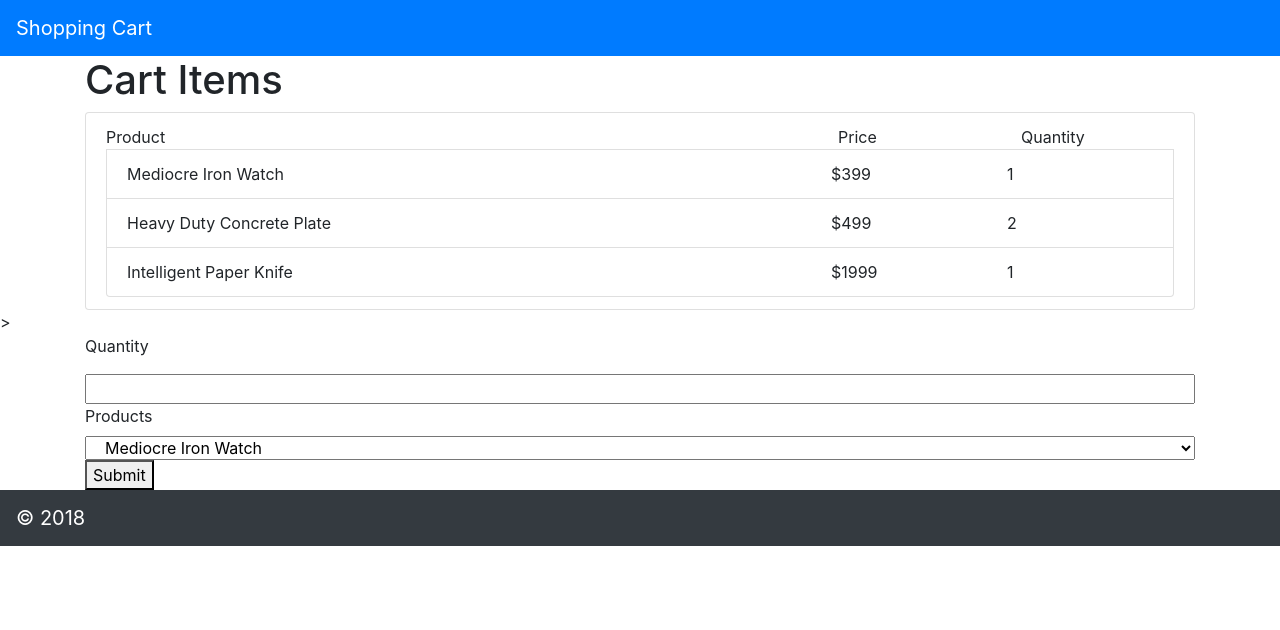
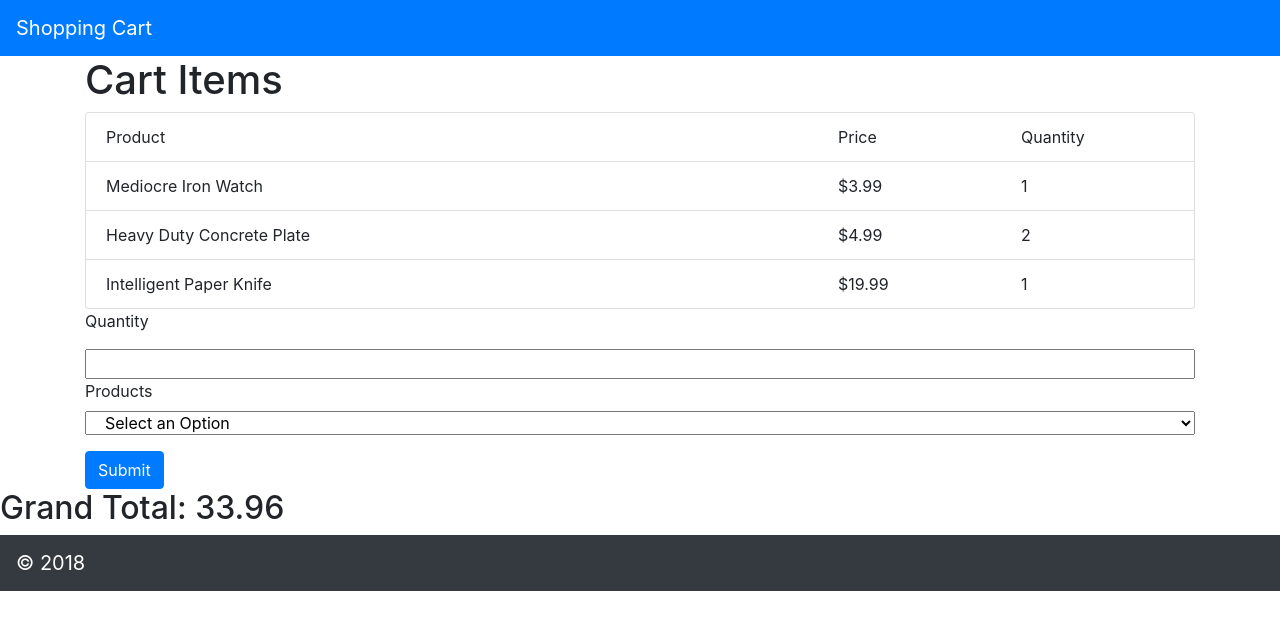
Before and after one commit to Kerrysage/Shopping-cart, a React (Create React App) app in the folder shopping-cart/: page / in a window 1280 px wide. Shown: the top 630 px of the page. Built offline with nearby package versions, Linux system fonts and the light colour scheme.

Commit message:
added all of the products to the drop down list, and made them able to add to the list

```diff
--- a/shopping-cart/src/AddItems.js
+++ b/shopping-cart/src/AddItems.js
@@ -1,7 +1,6 @@
 import React, { Component } from 'react';
 
 class AddItem extends Component {
-
     renderOptions = () => {
         return this.props.AddItemList.map((product) => {
             return <option key={product.id}> {product.name}</option>
@@ -23,24 +22,32 @@ class AddItem extends Component {
         console.log(productAttributes)
     }
 
+    componentDidMount(){
+        console.log("chris added this",this.props.AddItemList)
+    }
+
     render () {
         return (
-            <div className="container">
+            <form className="container">
                 <div className="list-group">
                     <div>
                         <p>Quantity</p>
                     </div>
-                <form>
-                    {/* <label>Quantity</label> */}
-                    <input type="number" min="0" className="col-md-12" />
+                    <input onChange={this.props.modQuantity} input type="number" min="0" className="col-md-12" />
+                    <div>
                         <label>Products</label>
-                    <select className="container" ref="dropDown" onChange={this.selectChanged}>
-                        {this.renderOptions()}
+                    </div>
+                    <select onChange={this.props.modProduct} className="container">
+                        <option defaultValue="Select an Option" selected>Select an Option </option>
+                        {this.props.AddItemList.map(item => {
+                            return <option prodID={item.id} price={item.priceInCents} value={item.name}>{item.name} </option>
+                            })}
                     </select>
-                    <button onClick = {this.itemAdder}>Submit</button>
-                </form>
+                    <div className="sep">
+                        <button onClick = {this.props.modify} type="button" className="btn btn-primary">Submit</button>
                     </div>
                 </div>
+             </form>
         )
     }
 }
--- a/shopping-cart/src/App.css
+++ b/shopping-cart/src/App.css
@@ -1,3 +1,3 @@
 .sep {
-  margin-top: 2em;
+  margin-top: 1em;
 }
--- a/shopping-cart/src/App.js
+++ b/shopping-cart/src/App.js
@@ -1,51 +1,121 @@
 import React, { Component } from 'react';
-import Header from './Header';
+import Header from './Header'
 import Footer from './Footer'
 import CartItems from './CartItems'
 import CartItem from './CartItem'
 import AddItems from './AddItems'
-import './App.css';
+import './App.css'
 
 class App extends Component {
-  constructor(props){
+  constructor(props) {
     super(props)
     this.state = {
-    cartItemsList:[
-      { id: 1, product: { id: 40, name: 'Mediocre Iron Watch', priceInCents: 399 }, quantity: 1 },
-      { id: 2, product: { id: 41, name: 'Heavy Duty Concrete Plate', priceInCents: 499 }, quantity: 2 },
-      { id: 3, product: { id: 42, name: 'Intelligent Paper Knife', priceInCents: 1999 }, quantity: 1 },
-
+      cartItemsList: [{
+          id: 1,
+          product: {
+            id: 40,
+            name: 'Mediocre Iron Watch',
+            priceInCents: 399
+          },
+          quantity: 1
+        },
+        {
+          id: 2,
+          product: {
+            id: 41,
+            name: 'Heavy Duty Concrete Plate',
+            priceInCents: 499
+          },
+          quantity: 2
+        },
+        {
+          id: 3,
+          product: {
+            id: 42,
+            name: 'Intelligent Paper Knife',
+            priceInCents: 1999
+          },
+          quantity: 1
+        }
       ],
 
-    AddItemList:[
-      { id: 40, name: 'Mediocre Iron Watch', priceInCents: 399 },
-      { id: 41, name: 'Heavy Duty Concrete Plate', priceInCents: 499 },
-      { id: 42, name: 'Intelligent Paper Knife', priceInCents: 1999 },
-      { id: 43, name: 'Small Aluminum Keyboard', priceInCents: 2500 },
-      { id: 44, name: 'Practical Copper Plate', priceInCents: 1000 },
-      { id: 45, name: 'Awesome Bronze Pants', priceInCents: 399 },
-      { id: 46, name: 'Intelligent Leather Clock', priceInCents: 2999 },
-      { id: 47, name: 'Ergonomic Bronze Lamp', priceInCents: 40000 },
-      { id: 48, name: 'Awesome Leather Shoes', priceInCents: 3990 },
+      AddItemList: [{
+          id: 40,
+          name: 'Mediocre Iron Watch',
+          priceInCents: 399
+        },
+        {
+          id: 41,
+          name: 'Heavy Duty Concrete Plate',
+          priceInCents: 499
+        },
+        {
+          id: 42,
+          name: 'Intelligent Paper Knife',
+          priceInCents: 1999
+        },
+        {
+          id: 43,
+          name: 'Small Aluminum Keyboard',
+          priceInCents: 2500
+        },
+        {
+          id: 44,
+          name: 'Practical Copper Plate',
+          priceInCents: 1000
+        },
+        {
+          id: 45,
+          name: 'Awesome Bronze Pants',
+          priceInCents: 399
+        },
+        {
+          id: 46,
+          name: 'Intelligent Leather Clock',
+          priceInCents: 2999
+        },
+        {
+          id: 47,
+          name: 'Ergonomic Bronze Lamp',
+          priceInCents: 40000
+        },
+        {
+          id: 48,
+          name: 'Awesome Leather Shoes',
+          priceInCents: 3990
+        },
       ],
       currentName: null,
-    currentPride: null,
+      currentPrice: null,
       currentQuantity: null,
-    currentTotal: 0
+      currentTotal: 0,
+      currentID: null
     }
   }
+
   modProduct = (e) => {
     e.preventDefault()
-    if(product.name === e.target.value) {
-      this.setState({currentName: product.name})
-      this.setState({currentPrice: product.priceInCents})
-      this.setState({currentId: product.id})
+    for (let i = 0; i < e.target.length; i++) {
+      console.log(e.target[i].attributes.price)
+      if (e.target.value === e.target[i].value) {
+        let productID = e.target[i].attributes.prodID.value
+        let price = e.target[i].attributes.price.value
+        let prodName = e.target[i].value
+        this.setState({
+          currentName: prodName,
+          currentPrice: price,
+          currentID: productID
+        })
       }
+    }
+    console.log(this.state)
   }
 
   modQuantity = (e) => {
     e.preventDefault()
-      this.setState({currentQuantity: e.target.value})
+    this.setState({
+      currentQuantity: e.target.value
+    })
   }
 
   total = (arr) => {
@@ -57,18 +127,32 @@ class App extends Component {
   }
 
   modify = () => {
-      const newcart = this.state.cartItemsList.concat({id: this.state.cartItemsList.length+1, product: {id: this.state.currentId, name: this.state.currentName, priceInCents: this.state.currentPrice}, quantity: this.state.currentQuantity})
-        this.setState({cartItemsList: newcart}, () => (this.state))
+    const newCart = this.state.cartItemsList.concat({
+      id: this.state.cartItemsList.length + 1,
+      product: {
+        id: this.state.currentId,
+        name: this.state.currentName,
+        priceInCents: this.state.currentPrice
+      },
+      quantity: this.state.currentQuantity
+    })
+    this.setState({
+      cartItemsList: newCart
+    }, () => (this.state))
     var counter = 0
   }
 
   render() {
+    const grandTotal = this.state.cartItemsList.reduce((total, cartItem) => {
+      return total + Number(cartItem.product.priceInCents * cartItem.quantity)
+    },0)
     return (
-      <div >
+      <div>
         <Header />
-        <CartItems cartItemsList={this.state.cartItemsList} total={this.total}/>>
+        <CartItems cartItemsList={this.state.cartItemsList} total={this.total}/>
         <AddItems AddItemList={this.state.AddItemList} modify={this.modify} modQuantity={this.modQuantity} modProduct={this.modProduct}/>
-        <Footer list="2018"/>
+        <h2>Grand Total: {grandTotal /100} </h2>
+        <Footer list = "2018" />
       </div>
     )
   }
--- a/shopping-cart/src/CartItem.js
+++ b/shopping-cart/src/CartItem.js
@@ -1,17 +1,16 @@
-import React from 'react';
-
+import React from 'react'
 const CartItem = (props) => {
-    return props.cartItemsList.map(item => {
   return (
     <div className="list-group-item">
+      <div className="collection-item">
         <div className="row">
-                        <div className="col-md-8">{item.product.name}</div>
-                        <div className="col-md-2">${item.product.priceInCents}</div>
-                        <div className="col-md-2">{item.quantity}</div>
+            <div className="col-md-8">{props.name}</div>
+            <div className="col-md-2">{props.price}</div>
+            <div className="col-md-2">{props.quantity}</div>
+            </div>
         </div>
     </div>
   )
-        })
 }
 
 export default CartItem
--- a/shopping-cart/src/Cartitems.js
+++ b/shopping-cart/src/Cartitems.js
@@ -1,7 +1,7 @@
-import React, { Component } from 'react';
-import CartItem from './CartItem';
+import React from 'react'
+import CartItem from './CartItem.js'
 
-const CartItems = (props) => {
+const CartItems = ({ cartItemsList, total }) => {
   return (
     <div className="container">
   <h1>Cart Items</h1>
@@ -12,12 +12,15 @@ const CartItems = (props) => {
         <div className="col-md-2">Price</div>
         <div className="col-md-2">Quantity</div>
       </div>
-                    <CartItem key={props.cartItemsList.id} cartItemsList={props.cartItemsList}/>
+    </div>
+    {cartItemsList.map(item => {
+      return <CartItem name={item.product.name} price={'$' + item.product.priceInCents / 100} quantity={item.quantity}/>
+    })}
+    {/* <div>
+      Total Price: ${this.props.total(props.list)}
+    </div> */}
   </div>
 </div>
-        </div>
-
   )
 }
-
 export default CartItems
```
Lines whose indentation alone changed are shown as unchanged.
